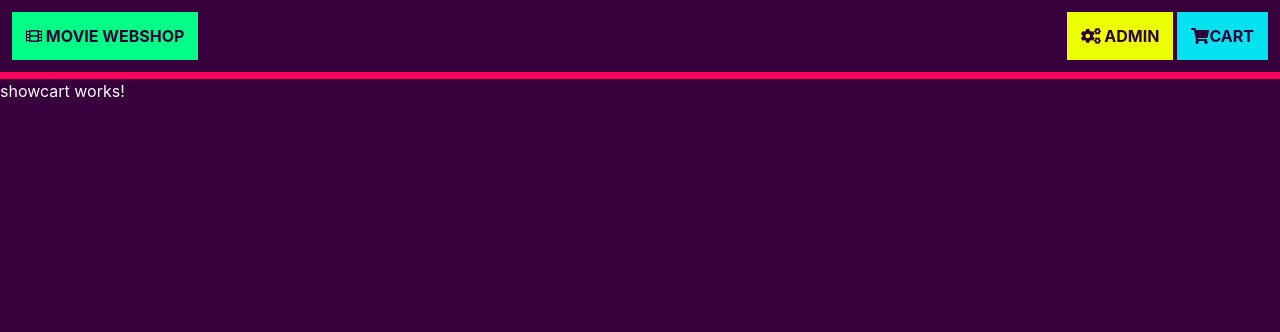
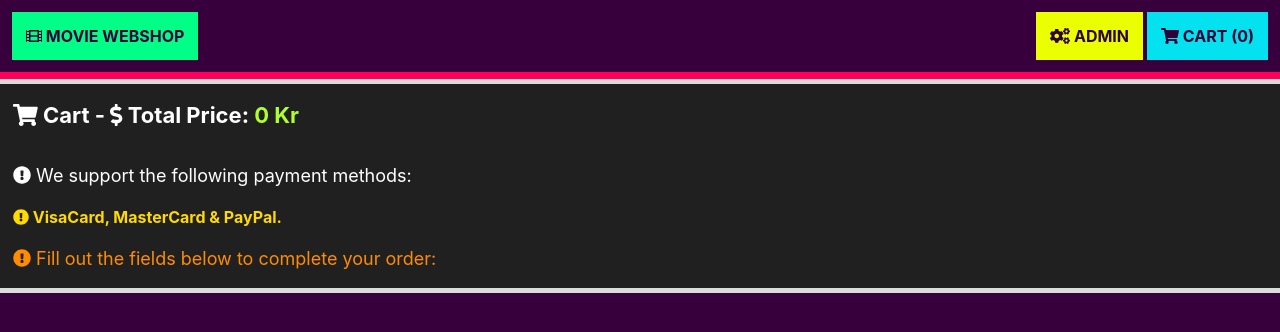
Before and after one commit to aessac/AngularWebshop, an Angular app: page /cart in a window 1280 px wide. Shown: the top 332 px of the page. Built offline with nearby package versions, Linux system fonts and the light colour scheme.

Commit message:
Added "Show cart" + some minor clean-ups.

```diff
--- a/src/app/app.component.html
+++ b/src/app/app.component.html
@@ -6,7 +6,7 @@
           Movie webshop
         </a></li>
       <li class="cartLink"><a routerLink="/cart" routerLinkActive="active">
-          <fa-icon [icon]="cartIcon"></fa-icon>Cart
+          <fa-icon [icon]="cartIcon"></fa-icon> Cart ({{length}})
         </a></li>
       <li class="adminLink"><a routerLink="/admin" routerLinkActive="active">
           <fa-icon [icon]="cogsIcon"></fa-icon> Admin
--- a/src/app/app.component.ts
+++ b/src/app/app.component.ts
@@ -1,3 +1,5 @@
+import { IMovie } from './interfaces/IMovie';
+import { CartService } from './services/cart/cart.service';
 import { Component } from '@angular/core';
 import { faFilm } from '@fortawesome/free-solid-svg-icons';
 import { faShoppingCart } from '@fortawesome/free-solid-svg-icons';
@@ -10,9 +12,22 @@ import { faCogs } from '@fortawesome/free-solid-svg-icons';
 })
 export class AppComponent {
   title = 'webshop';
+  length: number = 0;
 
   //FontAwesome icons
   filmIcon = faFilm;
   cartIcon = faShoppingCart;
   cogsIcon = faCogs;
+
+  constructor(private CartService: CartService) {
+  }
+
+  ngOnInit() {
+    //Get number of ths items in the cart
+    this.CartService.defaultCart$.subscribe((cartLength: IMovie[]) => {
+      this.length = cartLength.length
+    });
+  }
+
+
 }
--- a/src/app/components/products/products.component.html
+++ b/src/app/components/products/products.component.html
@@ -4,38 +4,37 @@
     <input type="text" class="searchBar" placeholder="Search a movie..." #userSearchInput
       (keyup)="searchProduct(userSearchInput.value)" />
 
-    <button type="button" class="btn btn-warning searchBar-clear" (click)="clearSearch()">Clear</button>
+    <button type="button" class="btn btn-warning searchBar-clear" (click)="clearSearch()">
+      <fa-icon [icon]="clearIcon"></fa-icon> Clear
+    </button>
   </div>
 </div>
 
 <!-- Categories -->
 <div class="category-parent">
   <div class="category-child">
-    <button type="button" class="btn btn-info resetCategory-btn" (click)="categoryFilterReset()"> Show all</button>
+    <button type="button" class="btn btn-info resetCategory-btn" (click)="categoryFilterReset()">
+      <fa-icon [icon]="showAllIcon"></fa-icon> Show all
+    </button>
   </div>
 
 
   <div class="category-child" *ngFor="let category of categoryList">
     <button type="button" class="btn btn-info category-btn"
-      (click)="categoryFilter(category.id)">{{category.name}}</button>
+      (click)="categoryFilter(category.id)"><fa-icon [icon]="catIcon"></fa-icon> {{category.name}}</button>
   </div>
 </div>
 
 <!-- Product presentation -->
 <div class='parent'>
   <div *ngFor="let movie of movieList" class="child">
-    <p class="movieTitle">
-      <fa-icon [icon]="movieIcon"></fa-icon> {{movie.name}}
-    </p>
-    <p class="moviePrice">Price: {{movie.price}} <fa-icon [icon]="moneyIcon"></fa-icon>
-    </p>
+    <p class="movieTitle"><fa-icon [icon]="movieIcon"></fa-icon> {{movie.name}}</p>
+    <p class="moviePrice"><fa-icon [icon]="moneyIcon"></fa-icon> Price: {{movie.price}} Kr</p>
     <img [src]="movie.imageUrl" alt="poster" class="movieImage" />
-    <p class="movieDescription">
-      <fa-icon [icon]="descIcon"></fa-icon> Movie Discription:
-    </p>
+    <p class="movieDescription"><fa-icon [icon]="descIcon"></fa-icon> Movie Discription:</p>
     <p class="movieDesc">{{movie.description}}</p>
 
-    <button type="button" class='btn btn-warning addToCart-btn'>
+    <button type="button" class='btn btn-warning addToCart-btn' (click)="sendItemToCart(movie)">
       <fa-icon [icon]="cartIcon"></fa-icon> Add To Cart
     </button>
   </div>
--- a/src/app/components/products/products.component.ts
+++ b/src/app/components/products/products.component.ts
@@ -1,14 +1,11 @@
+import { CartService } from './../../services/cart/cart.service';
 import { IProductCategory } from './../../interfaces/IProductCategory';
 import { CategoryService } from './../../services/categories/category.service';
 import { ICategory } from './../../interfaces/ICategory';
 import { ProductService } from './../../services/products/product.service';
 import { Component, OnInit, ViewChild, ElementRef } from '@angular/core';
 import { IMovie } from '../../interfaces/IMovie';
-
-import { faShoppingCart } from '@fortawesome/free-solid-svg-icons';
-import { faDollarSign } from '@fortawesome/free-solid-svg-icons';
-import { faPlayCircle } from '@fortawesome/free-solid-svg-icons';
-import { faComment } from '@fortawesome/free-solid-svg-icons';
+import { faShoppingCart, faDollarSign, faPlayCircle, faComment, faTags, faFilm, faUndo } from '@fortawesome/free-solid-svg-icons';
 
 @Component({
   selector: 'app-products',
@@ -22,6 +19,9 @@ export class ProductsComponent implements OnInit {
   moneyIcon = faDollarSign;
   movieIcon = faPlayCircle;
   descIcon = faComment;
+  catIcon = faTags;
+  clearIcon = faUndo;
+  showAllIcon= faFilm;
 
   //Search clear
   @ViewChild('userSearchInput', { static: false })
@@ -31,7 +31,7 @@ export class ProductsComponent implements OnInit {
   categoryList: ICategory[] = [];
   categoryById: ICategory[] = [];
 
-  constructor(private productService: ProductService, private CategoryService: CategoryService) { }
+  constructor(private productService: ProductService, private CategoryService: CategoryService, private CartService: CartService) { }
 
   ngOnInit(): void {
     let category: ICategory[] = [];
@@ -39,7 +39,6 @@ export class ProductsComponent implements OnInit {
     //Call getMovieData function from productService
     this.productService.getMovieData().subscribe((movie: IMovie[]) => {
       this.movieList = movie;
-      console.log(movie);
     });
 
     //Call getCategoryData function from productService
@@ -107,4 +106,9 @@ export class ProductsComponent implements OnInit {
 
     this.InputClear.nativeElement.value = '';
   }
+
+  //Send item to cartService
+  sendItemToCart(addedItem: IMovie) {
+    this.CartService.sendToCart(addedItem);
+  }
 }
--- a/src/app/pages/admin/admin.component.html
+++ b/src/app/pages/admin/admin.component.html
@@ -1,18 +1,22 @@
 <div class="admin-block">
   <div class="Admin-block-parent">
     <div class="Admin-block-title">
-      <p>Company 777 - Orders Made By Users:</p>
+      <p>
+        <fa-icon [icon]="archiveIcon"></fa-icon> Database Orders
+      </p>
     </div>
     <div class="Admin-block-child" *ngFor="let o of defaultOrders">
-      <p class="order-id"> ID: {{o.id}}</p>
-      <p class="order-createdOn">Created on: {{o.created}}</p>
-      <p class="order-createdBy">Created by: {{o.createdBy}}</p>
-      <p class="order-payment">Payment Method: {{o.paymentMethod}}</p>
-      <p class="order-price">Total Price: {{o.totalPrice}} Kr</p>
-      <p class="order-status">Status: {{o.status}}</p>
+      <p class="order-id"><fa-icon [icon]="addressIcon"></fa-icon> ID: {{o.id}}</p>
+      <p class="order-createdOn"><fa-icon [icon]="calanderIcon"></fa-icon> Created on: {{o.created}}</p>
+      <p class="order-createdBy"><fa-icon [icon]="mailIcon"></fa-icon> Created by: {{o.createdBy}}
+      </p>
+      <p class="order-payment"><fa-icon [icon]="moneyIcon"></fa-icon> Payment Method: {{o.paymentMethod}}</p>
+      <p class="order-price"><fa-icon [icon]="dollarIcon"></fa-icon> Total Price: {{o.totalPrice}} Kr
+      </p>
+      <p class="order-status"><fa-icon [icon]="statusIcon"></fa-icon> Status: {{o.status}}</p>
 
-      <button type="button" class="btn btn-danger admin-deleteOrder" (click)="deleteOrder(o.id)">DELETE
-        ORDER {{o.id}}!</button>
+      <button type="button" class="btn btn-danger admin-deleteOrder" (click)="deleteOrder(o.id)"><fa-icon [icon]="deleteIcon"></fa-icon> DELETE
+        ORDER!</button>
       <p class="admin-warning"> Once the order is removed, it can't be restored.</p>
     </div>
   </div>
--- a/src/app/pages/admin/admin.component.ts
+++ b/src/app/pages/admin/admin.component.ts
@@ -2,6 +2,7 @@ import { IOrderAdmin } from './../../interfaces/IOrderAdmin';
 import { OrderService } from './../../services/orders/order.service';
 import { Component, OnInit } from '@angular/core';
 import { switchMap } from 'rxjs/operators';
+import { faArchive, faAddressCard, faCalendarAlt, faEnvelope, faMoneyCheck, faDollarSign, faExclamationCircle, faTrash } from '@fortawesome/free-solid-svg-icons';
 
 @Component({
   selector: 'app-admin',
@@ -9,6 +10,16 @@ import { switchMap } from 'rxjs/operators';
   styleUrls: ['./admin.component.scss']
 })
 export class AdminComponent implements OnInit {
+  //Fontawesome
+  archiveIcon = faArchive;
+  addressIcon = faAddressCard;
+  calanderIcon = faCalendarAlt;
+  mailIcon = faEnvelope;
+  moneyIcon = faMoneyCheck;
+  dollarIcon = faDollarSign;
+  statusIcon = faExclamationCircle;
+  deleteIcon = faTrash;
+
   defaultOrders: IOrderAdmin[] = []
 
   constructor(private orderService: OrderService) { }
@@ -17,7 +28,6 @@ export class AdminComponent implements OnInit {
     //Call getMovieData function from productService
     this.orderService.getOrdersData().subscribe((order: IOrderAdmin[]) => {
       this.defaultOrders = order;
-      console.log(this.defaultOrders);
     });
   }
 
@@ -27,7 +37,6 @@ export class AdminComponent implements OnInit {
       switchMap(() => this.orderService.getOrdersData())
     ).subscribe((data) => {
       this.defaultOrders = data;
-      console.log(this.defaultOrders);
     });
   }
 }
--- a/src/app/pages/showcart/showcart.component.html
+++ b/src/app/pages/showcart/showcart.component.html
@@ -1 +1,25 @@
-<p>showcart works!</p>
+<div class="ShowCartBlock">
+  <div class="ShowCartBlock-child" *ngFor="let item of defaultShowCart">
+    <span class="ShowCartBlock-info">Title: {{item.name}} - Price: <span class="span-price">{{item.price}} Kr</span>
+    </span>
+    <button type="button" class="btn btn-danger cartremove-btn" (click)="removeItem(item.id)">
+      <fa-icon [icon]="removeIcon"></fa-icon> Remove
+    </button>
+  </div>
+
+  <div class="ShowCartBlock-total">
+    <p class="cart-totalprice"><fa-icon [icon]="cartIcon"></fa-icon> Cart - <fa-icon [icon]="dollarIcon"></fa-icon> Total Price: <span
+        class="span-totalprice">{{totalPrice}} Kr</span></p>
+
+    <p class="availablePayment">
+      <fa-icon [icon]="statusIcon"></fa-icon> We support the following payment methods:
+    </p>
+    <p class="cart-paymentMethod"><fa-icon [icon]="statusIcon"></fa-icon> VisaCard, MasterCard & PayPal.
+    </p>
+
+
+    <p class="details">
+      <fa-icon [icon]="statusIcon"></fa-icon> Fill out the fields below to complete your order:
+    </p>
+  </div>
+</div>
--- a/src/app/pages/showcart/showcart.component.scss
+++ b/src/app/pages/showcart/showcart.component.scss
@@ -0,0 +1,77 @@
+.ShowCartBlock {
+  background-color: #37003c;
+  min-height: 100vh;
+}
+
+.ShowCartBlock-child {
+  background-color: teal;
+  padding-top: 12px;
+  padding-bottom: 10px;
+  border-bottom: 1px solid rgb(235, 235, 235);
+  display: flex;
+}
+
+.ShowCartBlock-info {
+  padding-top: 15px;
+  padding-right: 40px;
+  padding-bottom: 20px;
+  margin-left: 13px;
+  font-size: 18px;
+  font-weight: bold;
+  color: rgb(255, 255, 255);
+}
+
+.cartremove-btn {
+  width: 100px;
+  margin: 5px;
+  padding: 3px;
+  border-radius: 25px;
+  outline: none;
+  font-weight: bold;
+  border: solid 5px crimson;
+  margin-left: auto;
+  margin-right: 50px;
+}
+
+.ShowCartBlock-total {
+  background-color: rgb(32, 32, 32);
+  border-top: 5px solid rgb(219, 219, 219);
+  border-bottom: 5px solid rgb(219, 219, 219);
+}
+
+.availablePayment {
+  margin-top: 30px;
+  margin-left: 13px;
+  font-size: 18px;
+}
+
+.span-totalprice {
+  color: greenyellow;
+}
+
+.span-price {
+  color: gold;
+}
+
+.details {
+  margin-left: 13px;
+  font-size: 18px;
+  color: darkorange;
+}
+
+.cart-totalprice {
+  padding-top: 15px;
+  margin-left: 13px;
+  font-size: 22px;
+  font-weight: bold;
+}
+
+.btn-success {
+  margin: 5px;
+}
+
+.cart-paymentMethod{
+  color: rgb(255, 217, 0);
+  font-weight: bold;
+  margin-left: 13px;
+}
--- a/src/app/pages/showcart/showcart.component.ts
+++ b/src/app/pages/showcart/showcart.component.ts
@@ -1,15 +1,51 @@
+import { IMovie } from './../../interfaces/IMovie';
+import { CartService } from '../../services/cart/cart.service';
 import { Component, OnInit } from '@angular/core';
+
+import { faCreditCard, faDollarSign, faExclamationCircle, faShoppingCart, faTrash } from '@fortawesome/free-solid-svg-icons';
 
 @Component({
   selector: 'app-showcart',
   templateUrl: './showcart.component.html',
   styleUrls: ['./showcart.component.scss']
 })
+
 export class ShowcartComponent implements OnInit {
+  //Fontawesome
+  creditCardIcon = faCreditCard;
+  dollarIcon = faDollarSign;
+  statusIcon = faExclamationCircle;
+  cartIcon = faShoppingCart;
+  removeIcon = faTrash;
 
-  constructor() { }
+  defaultShowCart: IMovie[] = [];
+  updatedList: IMovie[] = [];
+  totalPrice: number = 0;
+
+   constructor(private CartService: CartService) { }
 
   ngOnInit(): void {
+    //Get and present cart items
+    this.CartService.defaultCart$.subscribe((cartItems: IMovie[]) => {
+      this.defaultShowCart = cartItems;
+      cartItems.forEach((price) => {
+        this.totalPrice = this.totalPrice + price.price;
+      })
+    });
   }
 
+  //Remove items from cart
+  removeItem(cartItemId) {
+    this.CartService.defaultCart$.subscribe((items: IMovie[]) => {
+      this.updatedList = items.filter((item: IMovie) => {
+        return item.id != cartItemId;
+      });
+
+      this.totalPrice = 0;
+      this.updatedList.forEach(n => {
+        this.totalPrice = this.totalPrice + n.price
+      })
+    });
+    this.CartService.removeFromCard(this.updatedList);
+  }
 }
--- /dev/null
+++ b/src/app/services/cart/cart.service.ts
@@ -0,0 +1,28 @@
+import { IMovie } from './../../interfaces/IMovie';
+import { Injectable } from '@angular/core';
+import { BehaviorSubject } from 'rxjs';
+
+@Injectable({
+  providedIn: 'root'
+})
+
+export class CartService {
+  private cartList: IMovie[] = [];
+  private defaultCart = new BehaviorSubject<IMovie[]>(this.cartList);
+  defaultCart$ = this.defaultCart.asObservable();
+
+
+  //Update the cart
+  sendToCart(cartItem: IMovie) {
+    this.cartList.push(cartItem)
+    this.defaultCart.next(this.cartList);
+  }
+
+  removeFromCard(updatedList: IMovie[]) {
+    this.cartList = [];
+    this.cartList = updatedList;
+    this.defaultCart.next(this.cartList);
+  }
+
+  constructor() { }
+}
--- a/src/app/services/products/product.service.ts
+++ b/src/app/services/products/product.service.ts
@@ -1,4 +1,3 @@
-import { ICategory } from '../../interfaces/ICategory';
 import { IMovie } from '../../interfaces/IMovie';
 import { Injectable } from '@angular/core';
 import { HttpClient } from '@angular/common/http';
```
Also changed, not shown: 1 other file (tests, documents, lock files or other folders).
